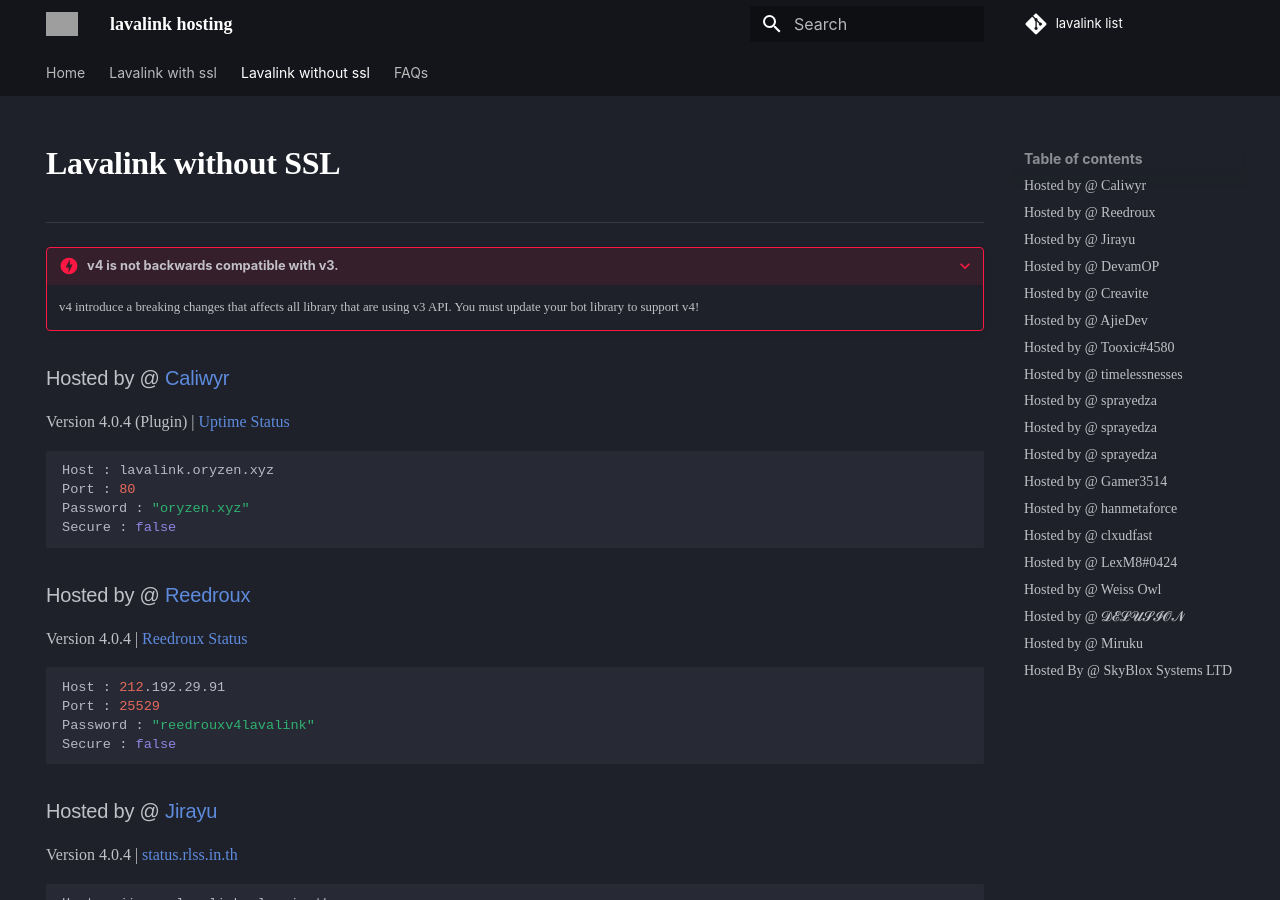
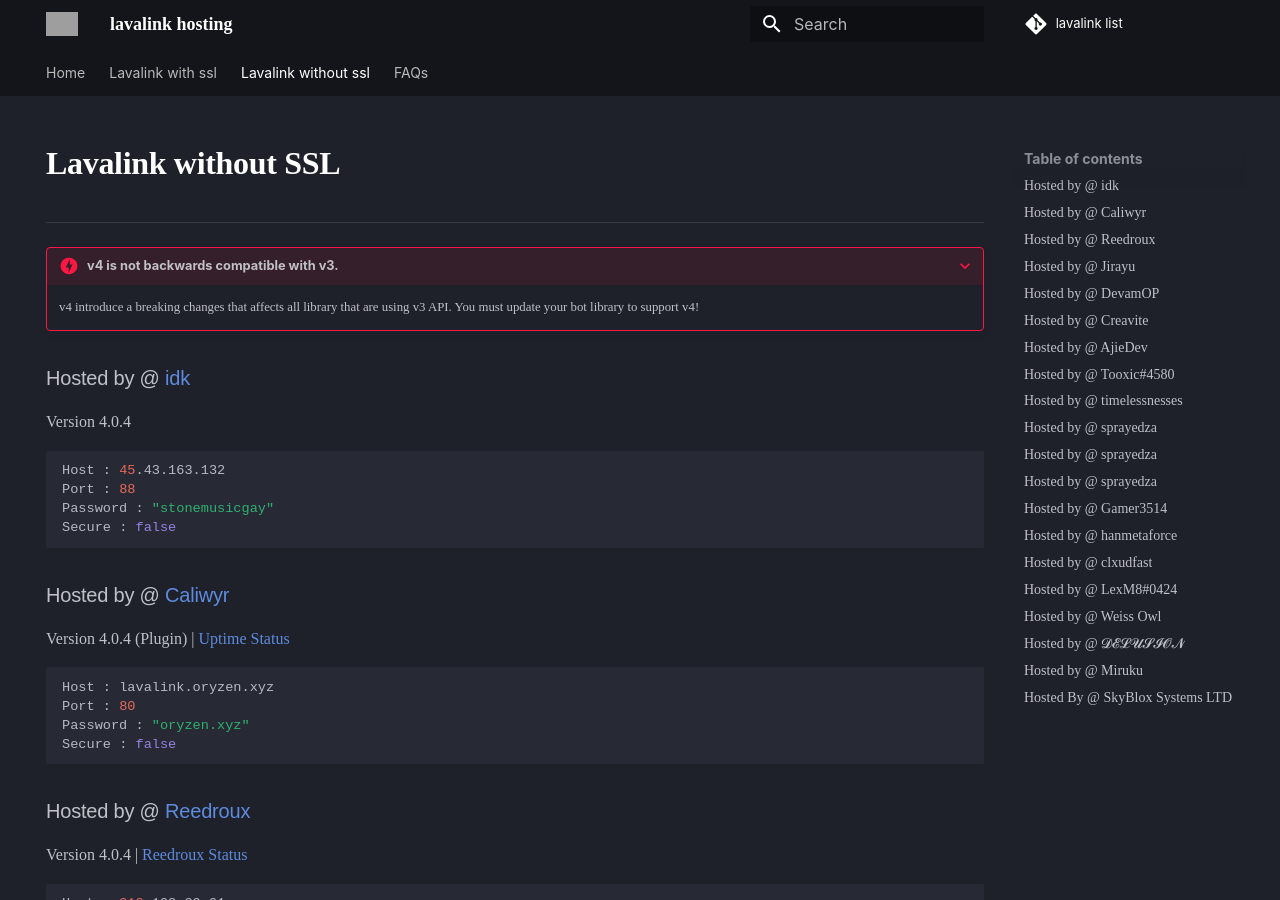
Before and after one commit to DarrenOfficial/lavalink-list, an MkDocs documentation site: the page built from docs/NoSSL/lavalink-without-ssl.md, in a window 1280 px wide and 900 px high. Built offline with MkDocs 1.6.1 and Material for MkDocs 9.7.7, drawn with Linux system fonts in a browser that asks for light colours; some web fonts are replaced; comment, search, counter and statistics services are not loaded; a style sheet for code colours, icons or effects is not loaded; grey boxes are pictures that could not be loaded.

Commit message:
Added new node (#491)

````diff
--- a/docs/NoSSL/lavalink-without-ssl.md
+++ b/docs/NoSSL/lavalink-without-ssl.md
@@ -19,6 +19,14 @@ hide:
     v4 introduce a breaking changes that affects all library that are using v3 API.
     You must update your bot library to support v4!
 
+### Hosted by @ [idk](https://google.com)
+Version 4.0.4
+```bash
+Host : 45.43.163.132
+Port : 88
+Password : "stonemusicgay"
+Secure : false
+```
 
 ### Hosted by @ [Caliwyr](https://discord.gg/6xpF6YqVDd)
 Version 4.0.4 (Plugin) | [Uptime Status](https://lavalink-status.oryzen.xyz/)
````
